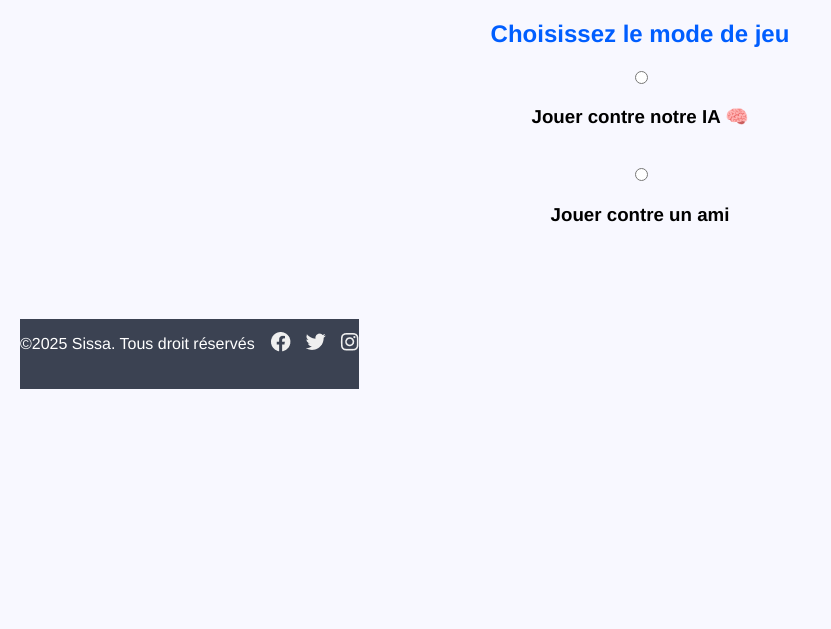
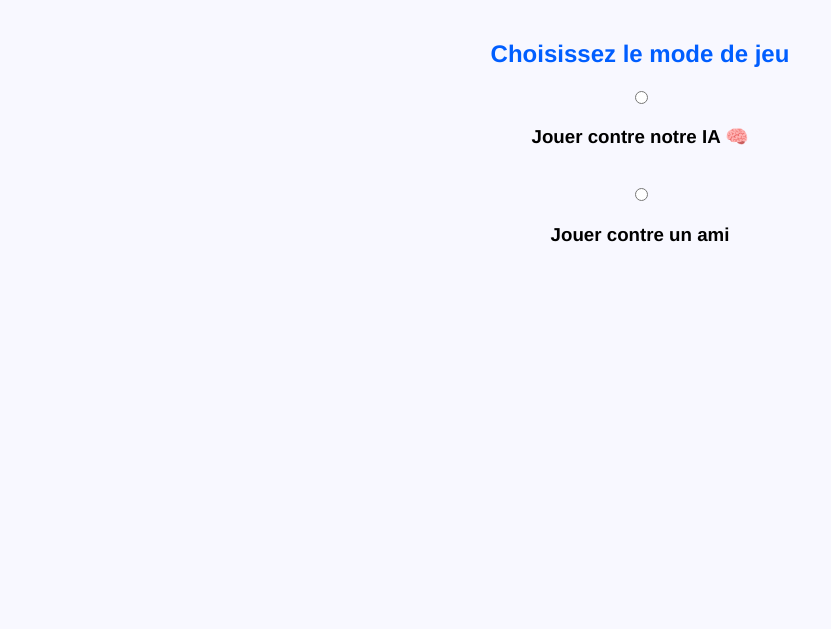
Before and after one commit to Antoine2718/Sissa, a PHP site: page /jeu.php in a window 1280 px wide. Shown: the part 81-710 px from the top of the page, without its empty margins (0-831 px from the left). Run offline with PHP 8.4, Linux system fonts and the light colour scheme; data that the repository does not hold is empty.

Commit message:
fix: les divs et les forms n'étaient pas au bon endroit

```diff
--- a/Projet/pages/jeu.php
+++ b/Projet/pages/jeu.php
@@ -47,6 +47,7 @@ if (!isset($_SESSION['mode'])) {
             require_once("../common/db.php");
             include("../common/nav.php")
         ?>
+        <div class="content">
             <h2>Choisissez le mode de jeu</h2>
             <form method="post">
                 <input type="radio" name="mode_selection" value="computer" id="computer">
@@ -55,7 +56,7 @@ if (!isset($_SESSION['mode'])) {
                 <input type="radio" name="mode_selection" value="human" id="human" required>
                 <label for="human"><h3>Jouer contre un ami</h3></label><br><br>
         <!-- Contenu principal -->
-        <div class="content">
+
         <?php /* if ($_SESSION["mode_selection"] === "computer"): */ ?>
         <!-- Affichage de la liste des robots disponibles -->
         <?php
@@ -93,6 +94,7 @@ if (!isset($_SESSION['mode'])) {
                 </div>
                 <br>
             </form>
+            </div>
             <script>
                 document.addEventListener('DOMContentLoaded', function() {
                     var computerRadio = document.getElementById("computer");
@@ -111,11 +113,11 @@ if (!isset($_SESSION['mode'])) {
                     toggleDifficulty();
                 });
             </script>
-            <div>
+
             <?php
             include("../common/footer.php");
             ?>
-            </div>
+
         </body>
         </html>
         <?php
@@ -365,10 +367,6 @@ if ($_SESSION['mode'] === 'computer' && $_SESSION['current_player'] === 'O' && $
         require_once("../common/db.php");
         include("../common/nav.php")
     ?>
-
-
-
-
     <div class="container">
         <div class="board">
             <?php foreach ($_SESSION['board'] as $index => $value): ?>
```
